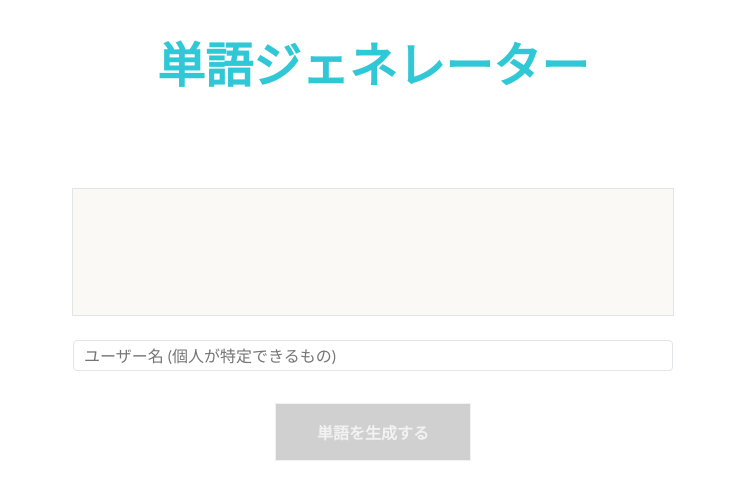
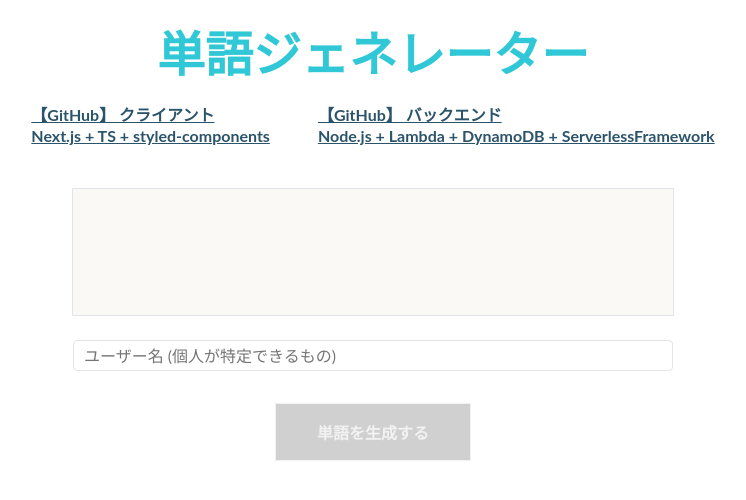
Before and after one commit to kubo-hide-kun/creative-meetup, a Next.js app: page / in a window 1280 px wide. Shown: the top 500 px of the page, without its empty margins (267-1013 px from the left). Built offline with nearby package versions, Linux system fonts and the light colour scheme.

Commit message:
GitHubのリンクの追加

```diff
--- a/components/WordGenerator.tsx
+++ /dev/null
@@ -1,81 +0,0 @@
-import { useState, useEffect, ChangeEvent } from "react";
-import styled from "styled-components";
-
-import { fetchWord } from "utils/fetchWord";
-
-import { BasicBtn } from "components/BasicBtn";
-import { BasicInput } from "components/BasicInput";
-
-const Container = styled.div`
-  display: flex;
-  flex-direction: column;
-  align-items: center;
-  padding-top: 64px;
-`;
-
-const GenerateResultDiv = styled.div`
-  display: flex;
-  justify-content: center;
-  align-items: center;
-  width: 600px;
-  height: 126px;
-  margin-bottom: 24px;
-  border: 1px solid #e1e5e7;
-  background: #fbf9f5;
-  color: #2b546a;
-  font-weight: bold;
-  font-size: 4rem;
-  font-family: Lato, "Hiragino Maru Gothic Pro", "Meiryo UI", Meiryo,
-    "MS PGothic", sans-serif;
-`;
-
-const NameInput = styled(BasicInput)`
-  width: 600px;
-  margin-bottom: 32px;
-`;
-
-const GenerateBtn = styled(BasicBtn)`
-  width: 196px;
-`;
-
-export const WordGenerator: React.VFC = () => {
-  const [name, setName] = useState("");
-  const [word, setWord] = useState("");
-
-  useEffect(() => {
-    const beforeName = localStorage.getItem("oekaki-user");
-    if (!!beforeName) {
-      setName(beforeName);
-    }
-  }, []);
-
-  const handleClickGenerateBtn = (event: ChangeEvent<HTMLInputElement>) => {
-    setName(event.currentTarget.value);
-  };
-
-  const handleGenerateBtnClick = () => {
-    if (!name) {
-      return;
-    }
-    const f = async () => {
-      const fetchedWord = await fetchWord(name);
-      setWord(fetchedWord);
-    };
-    f();
-    localStorage.setItem("oekaki-user", name);
-  };
-
-  return (
-    <Container>
-      <GenerateResultDiv>{word}</GenerateResultDiv>
-      <NameInput
-        value={name}
-        placeholder="ユーザー名 (個人が特定できるもの)"
-        onChange={handleClickGenerateBtn}
-      />
-      <GenerateBtn onClick={handleGenerateBtnClick} canClick={!!name}>
-        単語を生成する
-      </GenerateBtn>
-    </Container>
-  );
-};
--- a/pages/_app.tsx
+++ b/pages/_app.tsx
@@ -7,12 +7,32 @@ import { Header } from "components/Header";
 const HeaderContainer = styled.div`
   display: flex;
   position: fixed;
+  flex-direction: column;
   justify-content: space-around;
   align-items: center;
   top: 0;
   left: 0;
   right: 0;
   height: 124px;
+`;
+
+const NavigationContainer = styled.div`
+  display: flex;
+  align-items: center;
+`;
+
+const NavigationItem = styled.a`
+  margin: 0 24px;
+  color: #2b546a;
+  font-weight: bold;
+  font-size: 1rem;
+  font-family: Lato, "Hiragino Maru Gothic Pro", "Meiryo UI", Meiryo,
+    "MS PGothic", sans-serif;
+  transition: 0.3s;
+  &:hover {
+    color: #30c8d6;
+    text-decoration: none;
+  }
 `;
 
 const BodyContainer = styled.div`
@@ -29,6 +49,24 @@ const MyApp = ({ Component, pageProps }: AppProps) => {
       </Head>
       <HeaderContainer>
         <Header />
+        <NavigationContainer>
+          <NavigationItem
+            href="https://github.com/kubo-hide-kun/creative-meetup"
+            target="_blank"
+          >
+            【GitHub】 クライアント
+            <br />
+            Next.js + TS + styled-components
+          </NavigationItem>
+          <NavigationItem
+            href="https://github.com/kubo-hide-kun/creative-meetup-serverless"
+            target="_blank"
+          >
+            【GitHub】 バックエンド
+            <br />
+            Node.js + Lambda + DynamoDB + ServerlessFramework
+          </NavigationItem>
+        </NavigationContainer>
       </HeaderContainer>
       <BodyContainer>
         <Component {...pageProps} />
--- a/pages/index.tsx
+++ b/pages/index.tsx
@@ -1,7 +1,84 @@
-import { WordGenerator } from 'components/WordGenerator';
+import { useState, useEffect, ChangeEvent } from "react";
+import styled from "styled-components";
 
-const Home: React.VFC = () => {
-  return <WordGenerator></WordGenerator>;
+import { fetchWord } from "utils/fetchWord";
+
+import { BasicBtn } from "components/BasicBtn";
+import { BasicInput } from "components/BasicInput";
+
+const Container = styled.div`
+  display: flex;
+  flex-direction: column;
+  align-items: center;
+  padding-top: 64px;
+`;
+
+const GenerateResultDiv = styled.div`
+  display: flex;
+  justify-content: center;
+  align-items: center;
+  width: 600px;
+  height: 126px;
+  margin-bottom: 24px;
+  border: 1px solid #e1e5e7;
+  background: #fbf9f5;
+  color: #2b546a;
+  font-weight: bold;
+  font-size: 4rem;
+  font-family: Lato, "Hiragino Maru Gothic Pro", "Meiryo UI", Meiryo,
+    "MS PGothic", sans-serif;
+`;
+
+const NameInput = styled(BasicInput)`
+  width: 600px;
+  margin-bottom: 32px;
+`;
+
+const GenerateBtn = styled(BasicBtn)`
+  width: 196px;
+`;
+
+const HOME: React.VFC = () => {
+  const [name, setName] = useState("");
+  const [word, setWord] = useState("");
+
+  useEffect(() => {
+    const beforeName = localStorage.getItem("oekaki-user");
+    if (!!beforeName) {
+      setName(beforeName);
+    }
+  }, []);
+
+  const handleClickGenerateBtn = (event: ChangeEvent<HTMLInputElement>) => {
+    setName(event.currentTarget.value);
+  };
+
+  const handleGenerateBtnClick = () => {
+    if (!name) {
+      return;
+    }
+    const f = async () => {
+      const fetchedWord = await fetchWord(name);
+      setWord(fetchedWord);
+    };
+    f();
+    localStorage.setItem("oekaki-user", name);
+  };
+
+  return (
+    <Container>
+      <GenerateResultDiv>{word}</GenerateResultDiv>
+      <NameInput
+        value={name}
+        placeholder="ユーザー名 (個人が特定できるもの)"
+        onChange={handleClickGenerateBtn}
+      />
+      <GenerateBtn onClick={handleGenerateBtnClick} canClick={!!name}>
+        単語を生成する
+      </GenerateBtn>
+
+    </Container>
+  );
 };
 
-export default Home;
+export default HOME;
```
